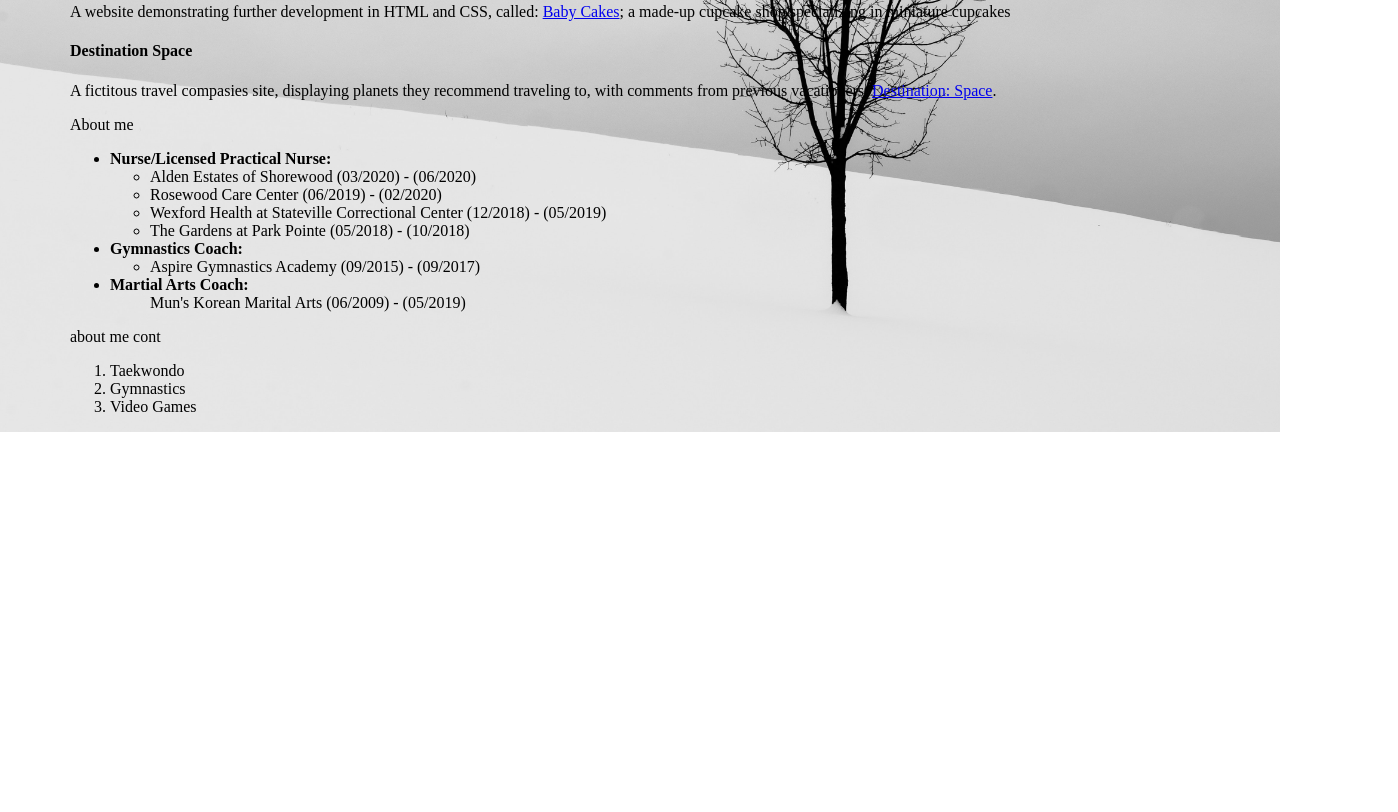
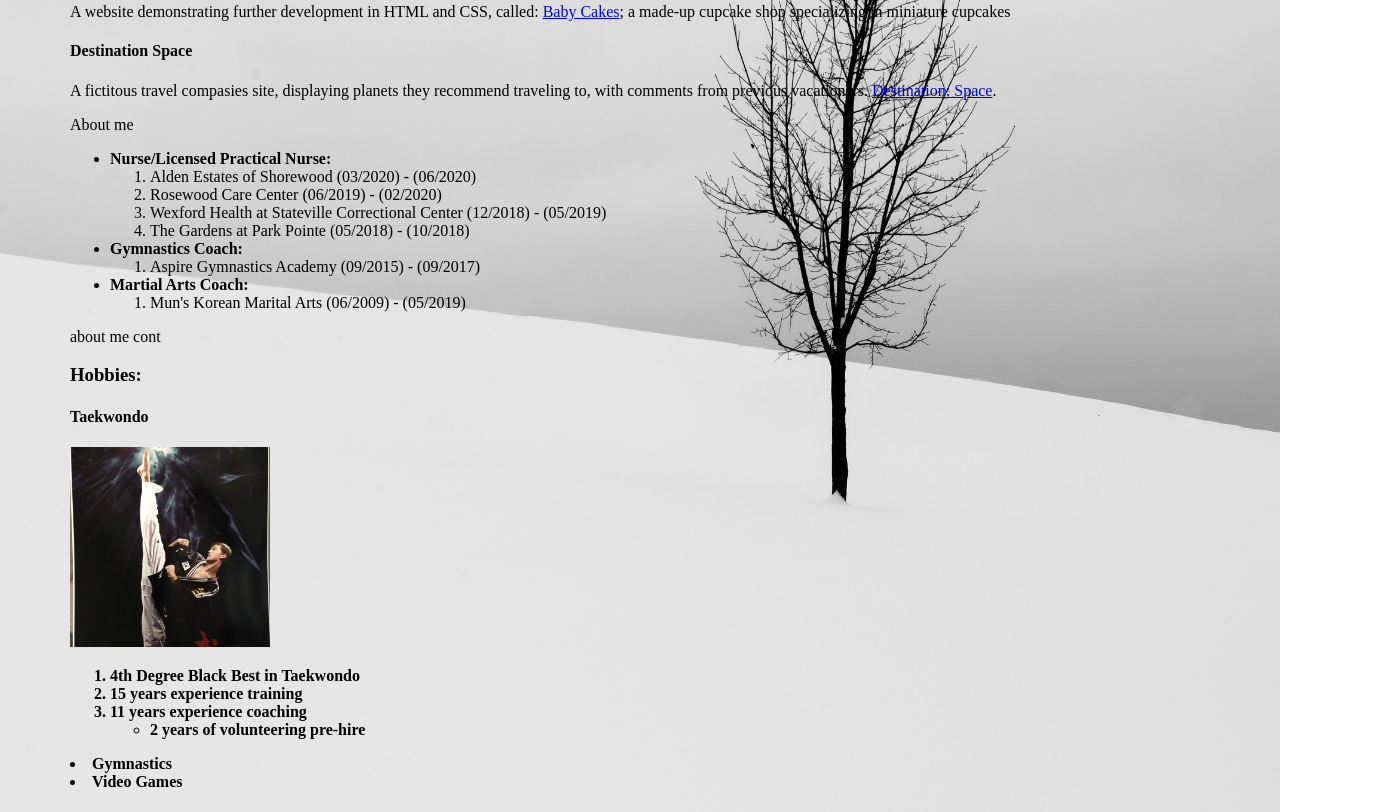
Before and after one commit to MorganJBradford/portfolio, a plain HTML site: page index.html in a window 1280 px wide. Shown: the part 740-1552 px from the top of the page, 1398 px wide, since content can reach past the window. Before the commit the page ends 1172 px from the top, so only its background shows below. Drawn offline with Linux system fonts and the light colour scheme.

Commit message:
add info to README.md, .hobbies class, ol to hobbies

```diff
--- a/css/styles.css
+++ b/css/styles.css
@@ -18,12 +18,9 @@ body {
   margin: 0 auto 0 auto;
   display: block;
 }
-h3 {
-  position: relative;
-  left: 188px;
-}
-.job {
-  font-weight: bold;
+.hobbies {
+  height: 200px;
+  width: 200px;
 }
 .container,
 .container-fluid,
--- a/index.html
+++ b/index.html
@@ -7,7 +7,7 @@
 <body>
   <div class="center">
     <h1><em>Morgan Bradford</em></h1>
-    <h2>Coding, compassion, and perseverance.</h2>
+    <h2><em>Coding, compassion, and perseverance</em></h2>
   </div>
   <img src="img/iguazu.jpg" alt="a photo of Morgan and his family" id="iguazu">
   <div class="container">
@@ -23,25 +23,36 @@
     <p>About me</p>
     <ul>
       <li><strong>Nurse/Licensed Practical Nurse:</strong>
-        <ul>
+        <ol>
           <li>Alden Estates of Shorewood (03/2020) - (06/2020)</li>
           <li>Rosewood Care Center (06/2019) - (02/2020)</li>
           <li>Wexford Health at Stateville Correctional Center (12/2018) - (05/2019)</li>
           <li>The Gardens at Park Pointe (05/2018) - (10/2018)</li>
-        </ul>
+        </ol>
       </li>
       <li><strong>Gymnastics Coach:</strong>
-        <ul>
+        <ol>
           <li>Aspire Gymnastics Academy (09/2015) - (09/2017)</li>
-        </ul>
+        </ol>
       </li>
       <li><strong>Martial Arts Coach:</strong>
-        <ul>Mun's Korean Marital Arts (06/2009) - (05/2019)</ul>
+        <ol>
+          <li>Mun's Korean Marital Arts (06/2009) - (05/2019)</li>
       </li>
     </ul>
     <p>about me cont</p>
-    <ol>
-      <li>Taekwondo</li>
+    <h3>Hobbies:</h3>
+    <h4>Taekwondo<h4>
+    <img src="img/kick.jpg" alt="An photo of Morgan kicking vertically" class="hobbies">
+        <ol>
+          <li>4th Degree Black Best in Taekwondo</li>
+          <li>15 years experience training</li>
+          <li>11 years experience coaching</li>
+          <ul>
+            <li>2 years of volunteering pre-hire</li>
+          </ul>
+        </ol>
+      </li>
       <li>Gymnastics</li>
       <li>Video Games</li>
     </ol>
```
Also changed, not shown: 1 other file.
